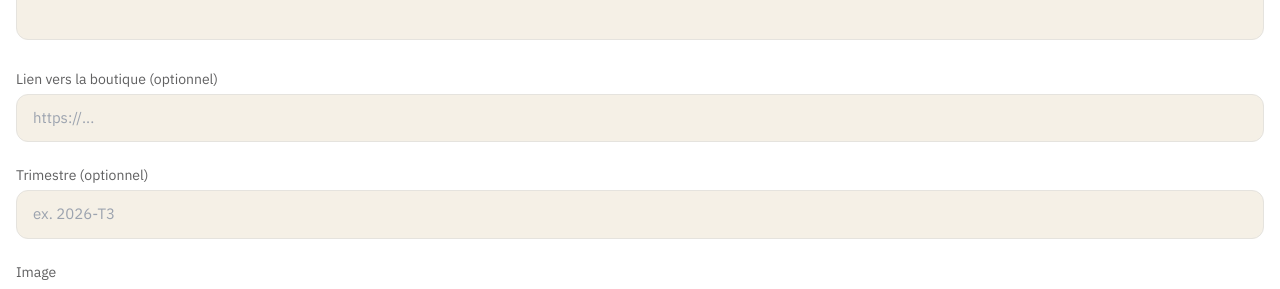
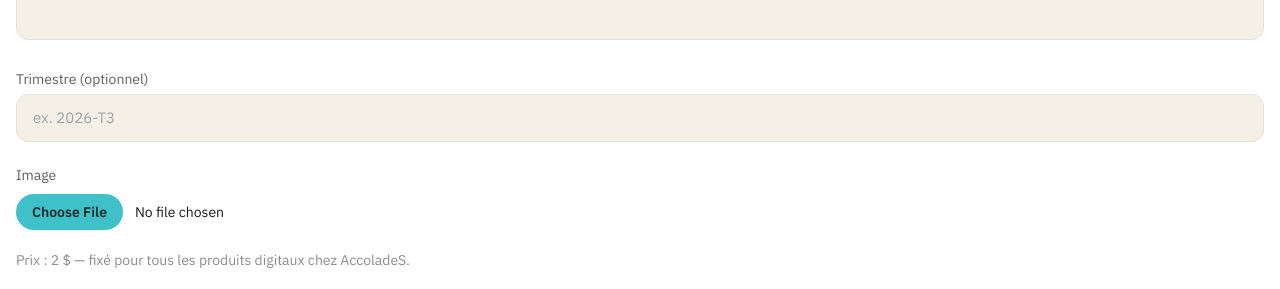
Before and after one commit to Glorif-joseph/AccoladeS-web, a Next.js app: page /compte/produits/nouveau in a window 1280 px wide. Shown: the part 374-663 px from the top of the page. Built offline with nearby package versions, Linux system fonts and the light colour scheme; no server answers; the database is empty.

Commit message:
Nouveau produit : retrait du lien boutique

```diff
--- a/app/compte/produits/nouveau/page.tsx
+++ b/app/compte/produits/nouveau/page.tsx
@@ -57,16 +57,6 @@ export default async function NouveauProduit({
           </label>
 
           <label className="block">
-            <span className="text-sm text-ink/70">Lien vers la boutique (optionnel)</span>
-            <input
-              type="url"
-              name="lien_boutique"
-              placeholder="https://..."
-              className={CLASSE_CHAMP}
-            />
-          </label>
-
-          <label className="block">
             <span className="text-sm text-ink/70">Trimestre (optionnel)</span>
             <input
               type="text"
```
